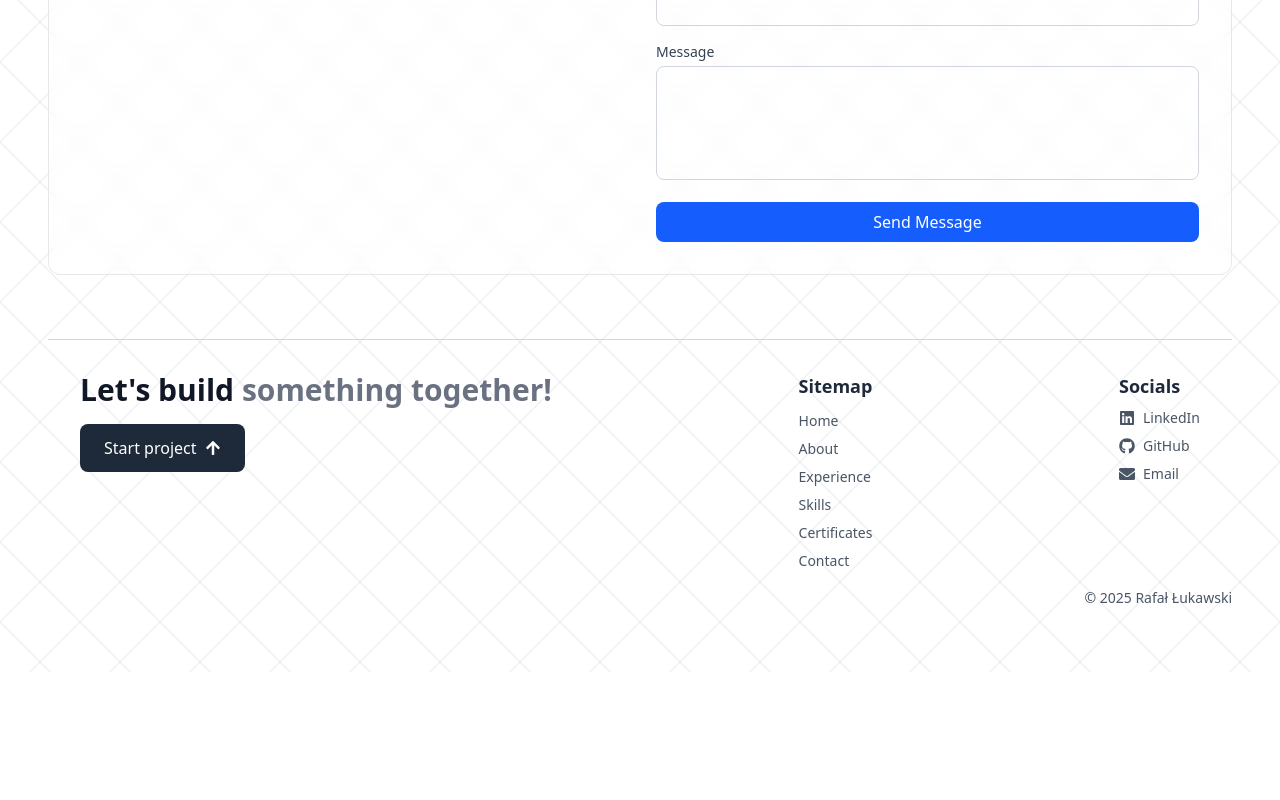
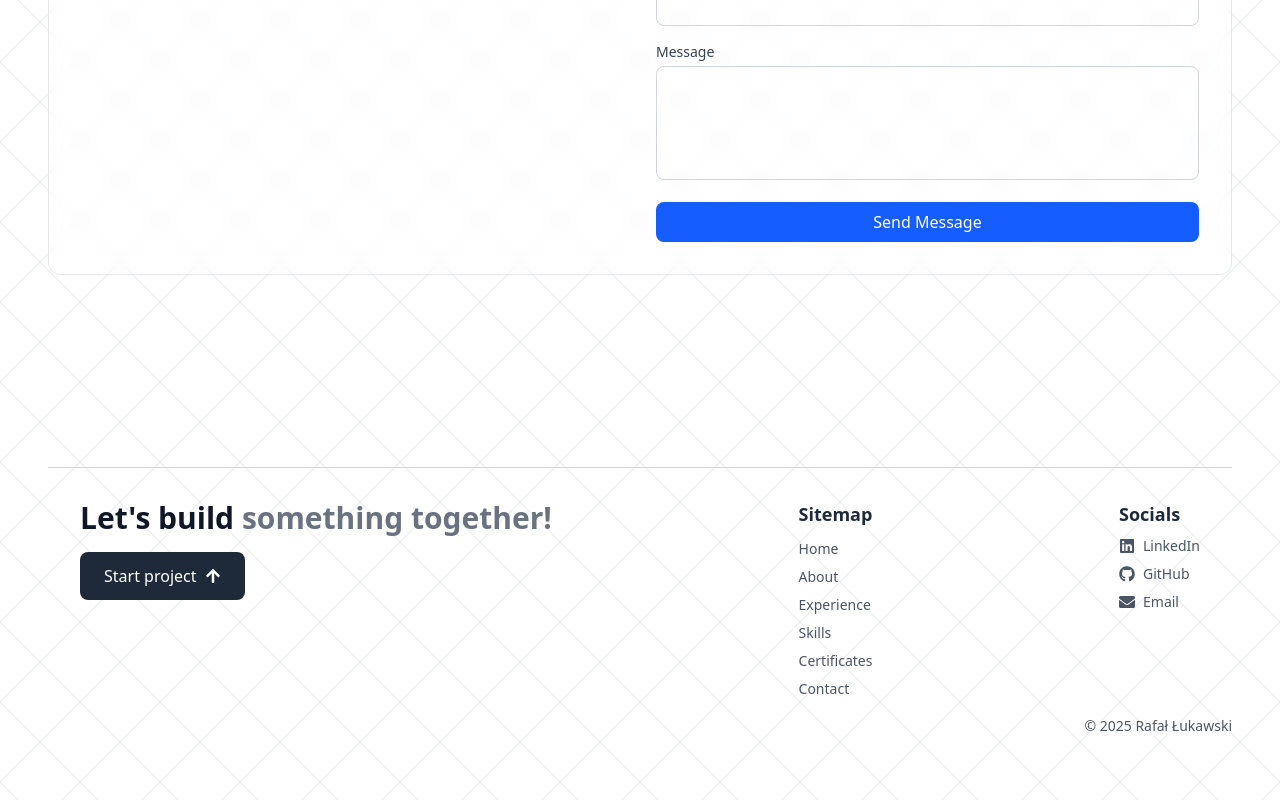
Before and after one commit to rlukawski/personal-website, a React (Vite) app: page / in a window 1280 px wide. Shown: the part 3058-3858 px from the top of the page. Before the commit the page ends 3730 px from the top, so only its background shows below. Built offline with nearby package versions, Linux system fonts and the light colour scheme.

Commit message:
Add margin above footer

```diff
--- a/src/components/Footer.tsx
+++ b/src/components/Footer.tsx
@@ -6,7 +6,7 @@ export const Footer = () => {
   const currentYear = new Date().getFullYear();
 
   return (
-    <footer className="mt-16 mb-8 px-12">
+    <footer className="mt-48 mb-8 px-12">
       {/* Horizontal line */}
       <div className="border-t border-gray-300 pt-8 pb-8">
         <div className="content-container">
```
